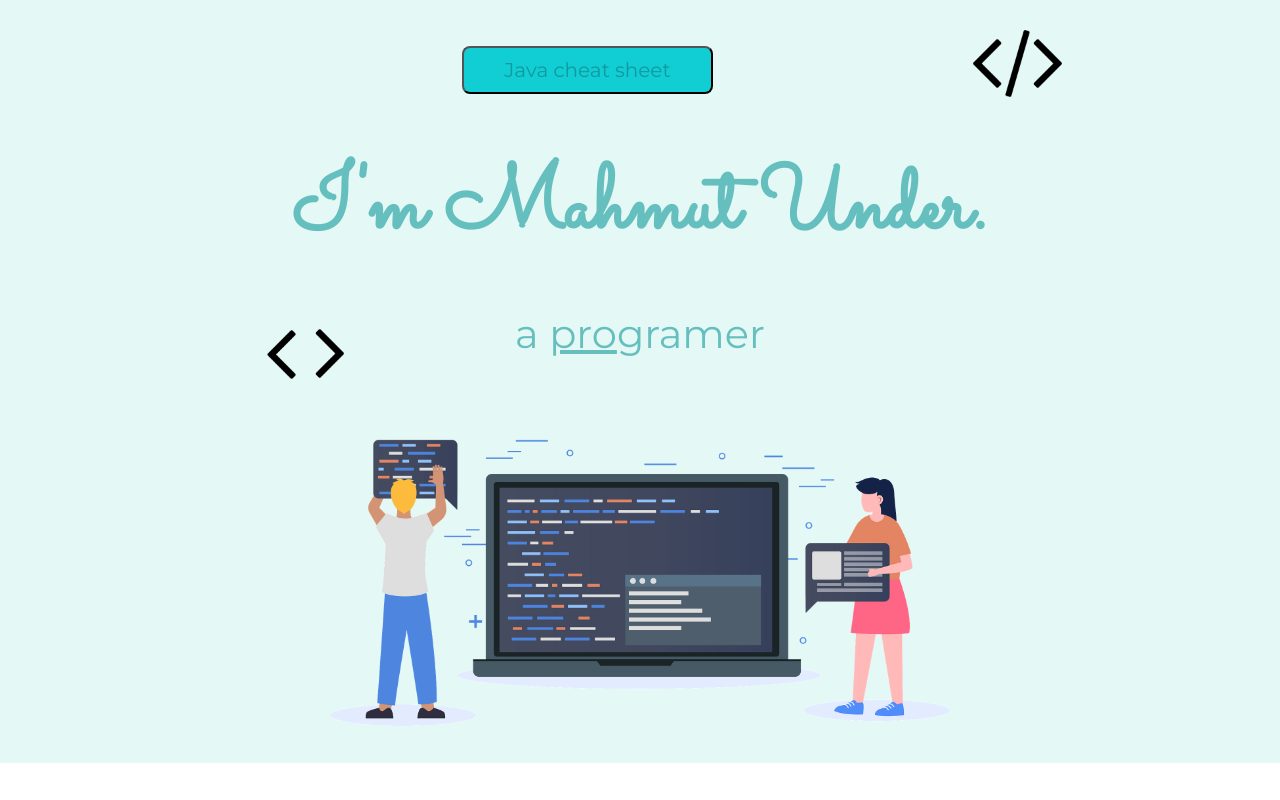
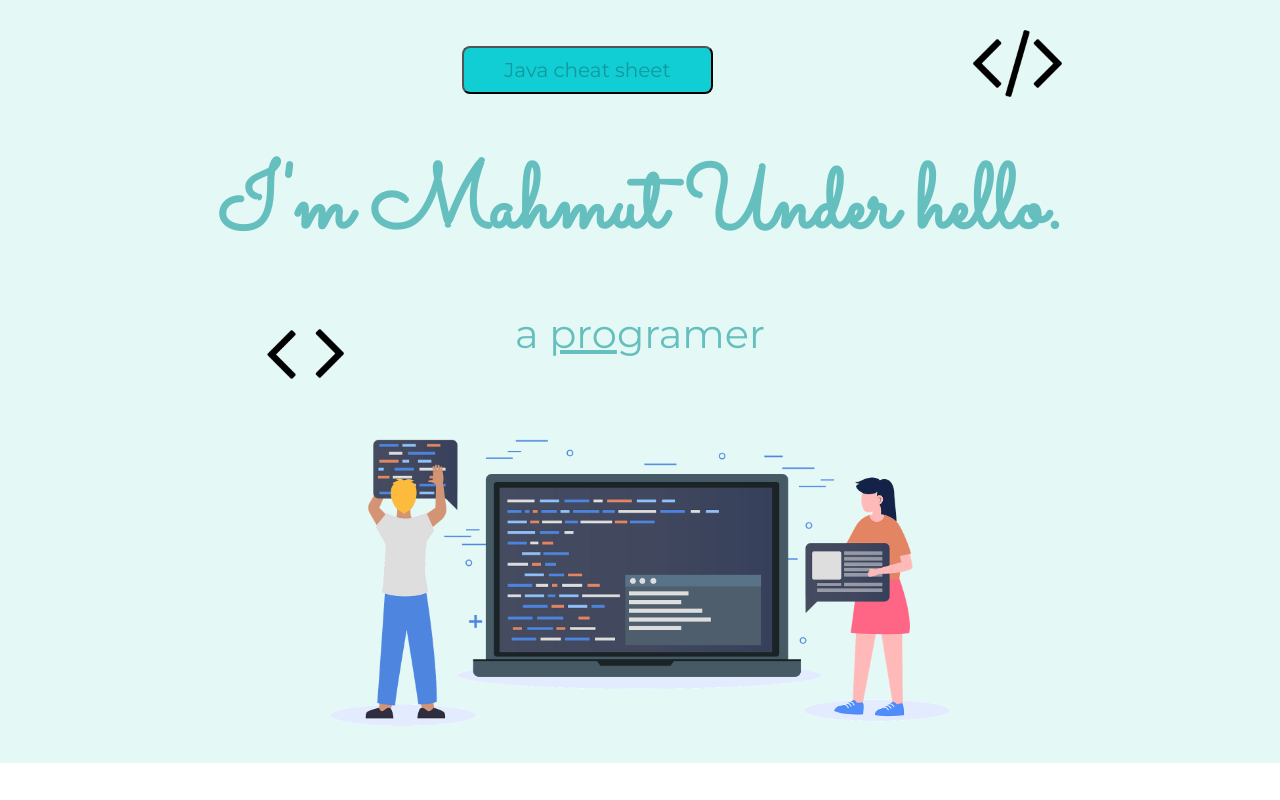
Before and after one commit to mahmutunder/cvnew, a plain HTML site: page index.html in a window 1280 px wide. Shown: the top 800 px of the page. Drawn offline with Linux system fonts and the light colour scheme.

Commit message:
add hello

```diff
--- a/index.html
+++ b/index.html
@@ -16,7 +16,7 @@
         <button class="btn btn-lg btn-warning"><a href="page.html"> Java cheat sheet</a> </button>
 
       <img class="top-cloud"src="images/close1.png" alt="" width="100">
-      <h1>I'm Mahmut Under.</h1>
+      <h1>I'm Mahmut Under hello.</h1>
       <h2>a <span>pro</span>gramer</h2>
       <img class="bottom-cloud" src="images/open.png" alt="" width="100">
 
```
